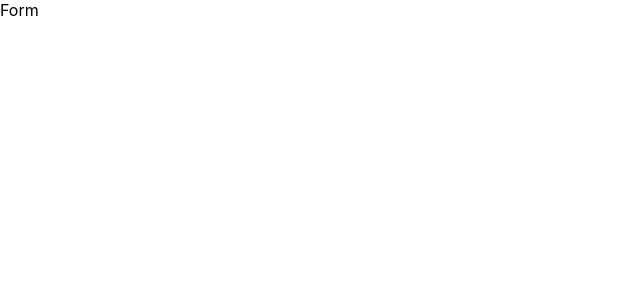
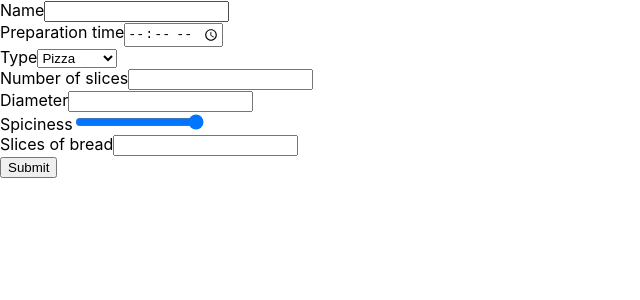
Before and after one commit to werpietrzak/dishes-form, a React (Create React App) app: page / in a window 1280 px wide. Shown: the top 300 px of the page, without its empty margins (0-640 px from the left). Built offline with nearby package versions, Linux system fonts and the light colour scheme.

Commit message:
feat: add form fields

```diff
--- a/src/components/form/form.tsx
+++ b/src/components/form/form.tsx
@@ -1,3 +1,47 @@
 import React from 'react';
+import { DISH_TYPES } from '../../constants';
 
-export const Form: React.FC = () => <div>Form</div>;
+export const Form: React.FC = () => (
+    <div>
+        <form>
+            <div>
+                <label htmlFor="name">Name</label>
+                <input type="text" id="name" />
+            </div>
+            <div>
+                <label htmlFor="prep-time">Preparation time</label>
+                <input type="time" id="prep-time" />
+            </div>
+            <div>
+                <label htmlFor="dish-type">Type</label>
+                <select id="dish-type">
+                    {DISH_TYPES.map(({ label, value }) => (
+                        <option value={value}>{label}</option>
+                    ))}
+                </select>
+            </div>
+            {/* for pizza */}
+            <div>
+                <label htmlFor="no-of-slices">Number of slices</label>
+                <input type="number" id="no-of-slices" />
+            </div>
+            <div>
+                <label htmlFor="diameter">Diameter</label>
+                <input type="number" id="diameter" />
+            </div>
+            {/* for soup */}
+            <div>
+                <label htmlFor="spiciness">Spiciness</label>
+                <input type="range" id="spiciness" min={1} max={10} />
+            </div>
+            {/* for sandwich */}
+            <div>
+                <label htmlFor="slices-of-bread">Slices of bread</label>
+                <input type="number" id="slices-of-bread" min={1} />
+            </div>
+            <div>
+                <input type="submit" value="Submit" />
+            </div>
+        </form>
+    </div>
+);
--- /dev/null
+++ b/src/constants/dish-types.ts
@@ -0,0 +1,5 @@
+export const DISH_TYPES = [
+    { label: 'Pizza', value: 'pizza' },
+    { label: 'Soup', value: 'soup' },
+    { label: 'Sandwich', value: 'sandwich' },
+];
--- /dev/null
+++ b/src/constants/index.ts
@@ -0,0 +1 @@
+export * from './dish-types';
```
